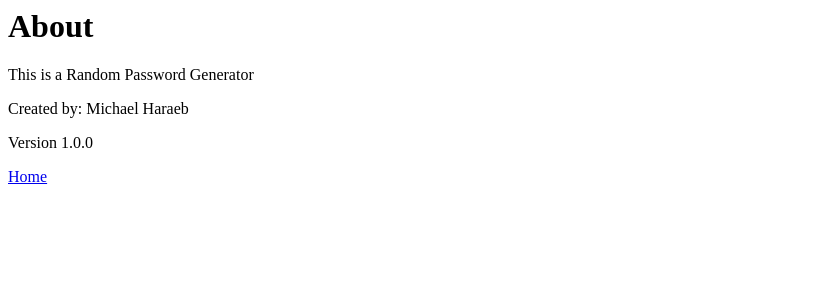
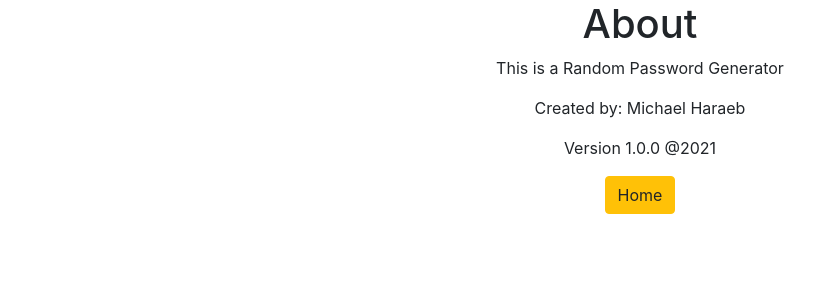
Before and after one commit to PetosPy/password_generator_django, a Django app: page /generator_info in a window 1280 px wide. Shown: the top 300 px of the page, without its empty margins (0-839 px from the left). Run offline with Django 3.2, Linux system fonts and the light colour scheme.

Commit message:
Added bootstrap to about page

```diff
--- a/generator/templates/generator/about.html
+++ b/generator/templates/generator/about.html
@@ -1,6 +1,9 @@
-<h1>About</h1>
-<p>This is a Random Password Generator</p>
-<p>Created by: Michael Haraeb</p>
-<p>Version 1.0.0</p>
+<link rel="stylesheet" href="https://cdn.jsdelivr.net/npm/bootstrap@4.6.0/dist/css/bootstrap.min.css" integrity="sha384-B0vP5xmATw1+K9KRQjQERJvTumQW0nPEzvF6L/Z6nronJ3oUOFUFpCjEUQouq2+l" crossorigin="anonymous">
+<div class="container text-center">
+    <h1>About</h1>
+    <p>This is a Random Password Generator</p>
+    <p>Created by: Michael Haraeb</p>
+    <p>Version 1.0.0 @2021</p>
 
-<a href="{% url 'home'  %}">Home</a>
+<a class="btn btn-warning" href="{% url 'home'  %}">Home</a>
+</div>
```
